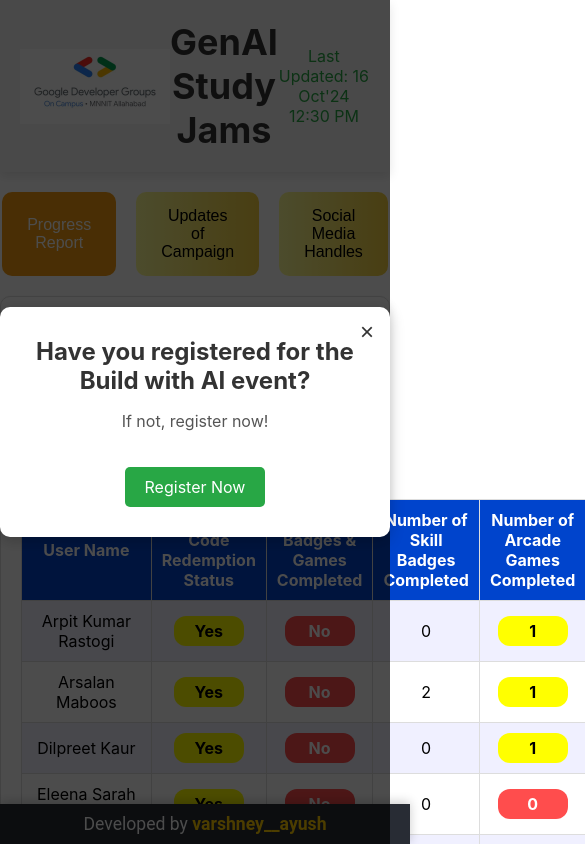
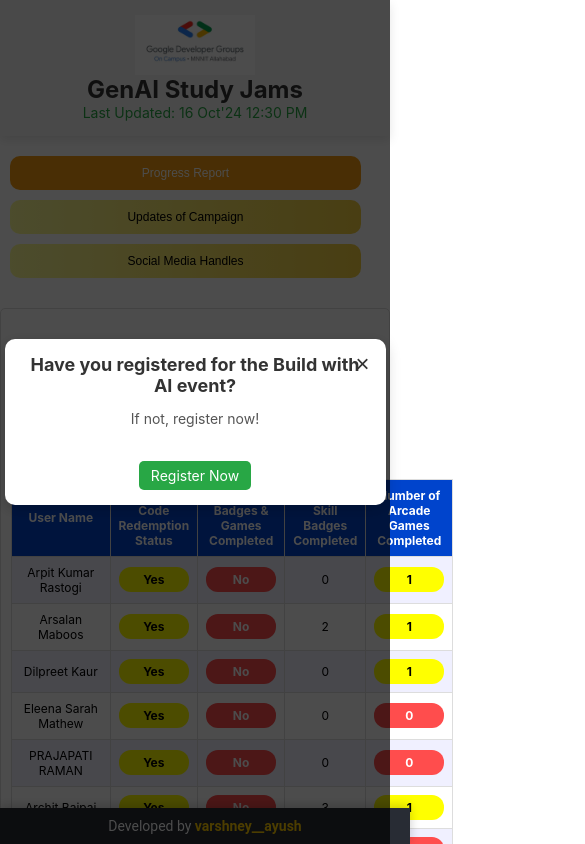
Before and after one commit to Avtech04/Test, a React (Create React App) app: page / in a window 390 px wide. Shown: the top 844 px of the page, 585 px wide, since content can reach past the window. Built offline with nearby package versions, Linux system fonts and the light colour scheme.

Commit message:
Responsiveness

```diff
--- a/src/App.css
+++ b/src/App.css
@@ -285,3 +285,104 @@
 .register-button:hover {
   background-color: #218838;
 }
+
+
+
+/* General mobile responsiveness */
+@media only screen and (max-width: 768px) {
+  .header {
+    flex-direction: column; /* Stack items vertically */
+    text-align: center;
+    padding: 15px;
+  }
+
+  .header-logo {
+    width: 120px; /* Adjust size for smaller screens */
+  }
+
+  .header-title h1 {
+    font-size: 28px; /* Adjust title size for mobile */
+  }
+
+  .last-updated {
+    font-size: 14px; /* Slightly smaller text for the last updated info */
+  }
+
+  .tab-buttons {
+    flex-direction: column; /* Stack tab buttons vertically */
+  }
+
+  .tab-button {
+    width: 90%; /* Make tab buttons full width on mobile */
+    margin-bottom: 10px; /* Add space between buttons */
+    font-size: 14px; /* Adjust font size */
+  }
+
+  .tab-content {
+    padding: 10px; /* Less padding for smaller screens */
+    box-shadow: none; /* Remove box-shadow for cleaner look */
+    border-radius: 5px; /* Smaller border-radius */
+  }
+
+  .searchBar {
+    width: 80%; /* Narrower search bar on mobile */
+    font-size: 14px; /* Smaller font size */
+    margin: 10px auto; /* Center on mobile */
+  }
+
+  table {
+    width: 100%; /* Full width on mobile */
+    font-size: 12px; /* Smaller table font size */
+  }
+
+  th, td {
+    padding: 8px; /* Smaller padding for table cells */
+  }
+
+  .modal {
+    width: 90%; /* Make modal fit smaller screens */
+    padding: 20px; /* Adjust padding */
+  }
+
+  .modal h2 {
+    font-size: 20px; /* Smaller heading */
+  }
+
+  .modal p {
+    font-size: 14px; /* Adjust modal text size */
+  }
+
+  .register-button {
+    padding: 8px 16px; /* Smaller button padding */
+    font-size: 14px; /* Adjust button font size */
+  }
+
+  /* Footer */
+  .footer {
+    font-size: 14px; /* Smaller footer text */
+  }
+}
+
+/* Extra small devices (phones, less than 576px) */
+@media only screen and (max-width: 576px) {
+  .header-title h1 {
+    font-size: 24px; /* Further reduce title size for extra small devices */
+  }
+
+  .tab-button {
+    font-size: 12px; /* Smaller text on tab buttons */
+    padding: 10px; /* Less padding */
+  }
+
+  .modal {
+    padding: 15px; /* Reduce modal padding */
+  }
+
+  .modal h2 {
+    font-size: 18px; /* Smaller modal heading */
+  }
+
+  .register-button {
+    padding: 6px 12px; /* Adjust button padding for small devices */
+  }
+}
```
